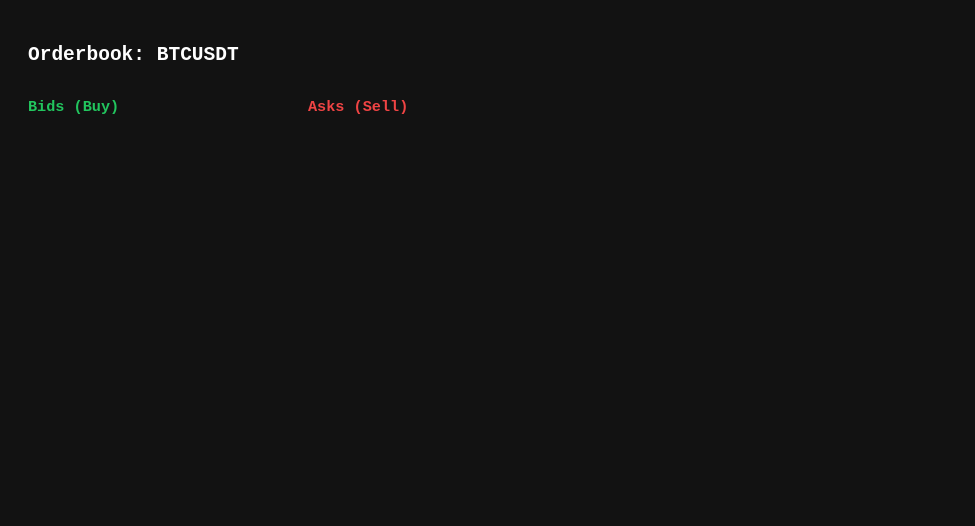
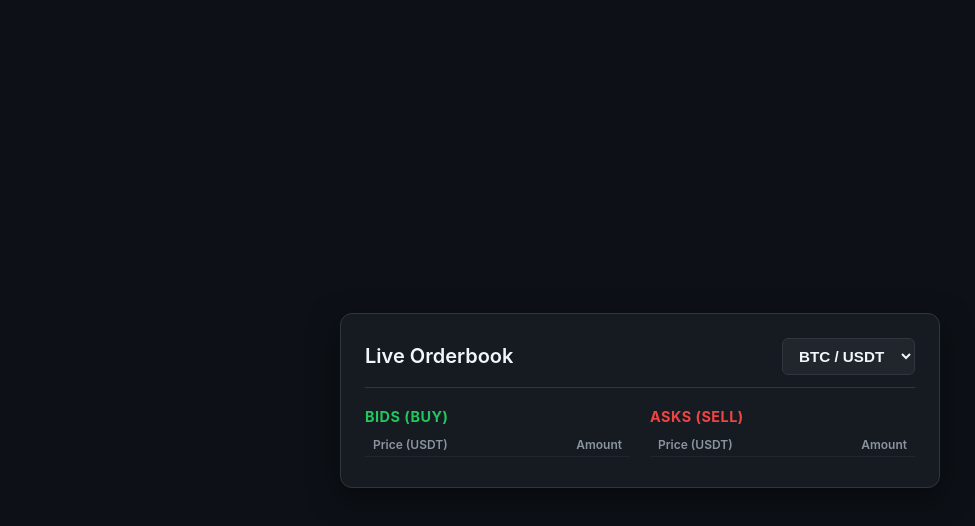
Before and after one commit to hungle00/live-orderbook, a website: page public/index.html in a window 1280 px wide. Shown: the whole page, without its empty margins (0-975 px from the left). Drawn offline with Linux system fonts and the light colour scheme.

Commit message:
Allow select multiple coin

```diff
--- a/public/index.html
+++ b/public/index.html
@@ -2,60 +2,162 @@
 <html lang="en">
 <head>
   <meta charset="UTF-8">
-  <title>Fastify Crypto Orderbook</title>
+  <meta name="viewport" content="width=device-width, initial-scale=1.0">
+  <title>Live Crypto Orderbook</title>
   <style>
-    body { background: #121212; color: #fff; font-family: monospace; padding: 20px; }
-
-    .orderbook-container {
-      display: flex;
-      gap: 30px;
+    * {
+      box-sizing: border-box;
+      margin: 0;
+      padding: 0;
     }
 
-    .column {
-      width: 250px;
+    body {
+      background-color: #0d1117;
+      color: #c9d1d9;
+      font-family: -apple-system, BlinkMacSystemFont, "Segoe UI", Roboto, monospace;
+      min-height: 100vh;
+      display: flex;
+      justify-content: center;
+      align-items: center;
+      padding: 20px;
+    }
+
+    .card {
+      background: #161b22;
+      border: 1px solid #30363d;
+      border-radius: 12px;
+      padding: 24px;
+      width: 100%;
+      max-width: 600px;
+      box-shadow: 0 10px 30px rgba(0, 0, 0, 0.5);
+    }
+
+    .header {
+      display: flex;
+      justify-content: space-between;
+      align-items: center;
+      margin-bottom: 20px;
+      padding-bottom: 12px;
+      border-bottom: 1px solid #30363d;
+    }
+
+    .title {
+      font-size: 1.25rem;
+      font-weight: 600;
+      color: #f0f6fc;
+    }
+
+    /* Styled Select Dropdown */
+    .symbol-select {
+      background-color: #21262d;
+      color: #f0f6fc;
+      border: 1px solid #30363d;
+      padding: 8px 12px;
+      border-radius: 6px;
+      font-weight: bold;
+      font-size: 0.95rem;
+      outline: none;
+      cursor: pointer;
+      transition: border-color 0.2s;
+    }
+
+    .symbol-select:hover {
+      border-color: #8b949e;
+    }
+
+    .orderbook-grid {
+      display: grid;
+      grid-template-columns: 1fr 1fr;
+      gap: 20px;
+    }
+
+    .column-title {
+      font-size: 0.9rem;
+      font-weight: 700;
+      margin-bottom: 8px;
+      text-transform: uppercase;
+      letter-spacing: 0.5px;
+    }
+
+    .title-bids { color: #22c55e; }
+    .title-asks { color: #ef4444; }
+
+    /* Table Header CSS */
+    .table-header {
+      display: flex;
+      justify-content: space-between;
+      font-size: 0.75rem;
+      color: #8b949e;
+      padding: 4px 8px;
+      border-bottom: 1px solid #21262d;
+      margin-bottom: 6px;
+      font-weight: 600;
     }
 
     .row {
       display: flex;
       justify-content: space-between;
-      padding: 4px 8px;
+      padding: 5px 8px;
       margin: 2px 0;
-      border-radius: 3px;
+      border-radius: 4px;
+      font-size: 0.85rem;
+      transition: background-color 0.3s;
     }
 
-    .price-green { color: #22c55e; font-weight: bold; }
-    .price-red { color: #ef4444; font-weight: bold; }
-    .amount { color: #a1a1aa; }
+    .price-green { color: #22c55e; font-weight: 600; }
+    .price-red { color: #ef4444; font-weight: 600; }
+    .amount { color: #8b949e; }
 
-    /* CSS Animations cho Price Flash */
+    /* Price Flash Animations */
     .flash-up { animation: flashGreen 0.4s ease-out; }
     .flash-down { animation: flashRed 0.4s ease-out; }
 
     @keyframes flashGreen {
-      0% { background-color: rgba(34, 197, 94, 0.4); }
+      0% { background-color: rgba(34, 197, 94, 0.35); }
       100% { background-color: transparent; }
     }
     @keyframes flashRed {
-      0% { background-color: rgba(239, 68, 68, 0.4); }
+      0% { background-color: rgba(239, 68, 68, 0.35); }
       100% { background-color: transparent; }
     }
   </style>
 </head>
 <body>
 
-  <h2>Orderbook: <span id="symbol">BTCUSDT</span></h2>
+  <div class="card">
+    <div class="header">
+      <div class="title">Live Orderbook</div>
 
-  <div class="orderbook-container">
-    <!-- Cột Bids (Bên Mua - Xanh) -->
-    <div class="column">
-      <h3 style="color: #22c55e;">Bids (Buy)</h3>
-      <div id="bids"></div>
+      <!-- Select Box chọn 5 Cặp Coin -->
+      <select id="symbolSelect" class="symbol-select">
+        <option value="BTCUSDT">BTC / USDT</option>
+        <option value="ETHUSDT">ETH / USDT</option>
+        <option value="SOLUSDT">SOL / USDT</option>
+        <option value="BNBUSDT">BNB / USDT</option>
+        <option value="XRPUSDT">XRP / USDT</option>
+      </select>
     </div>
 
-    <!-- Cột Asks (Bên Bán - Đỏ) -->
-    <div class="column">
-      <h3 style="color: #ef4444;">Asks (Sell)</h3>
-      <div id="asks"></div>
+    <div class="orderbook-grid">
+      <!-- Cột Bids -->
+      <div>
+        <div class="column-title title-bids">Bids (Buy)</div>
+        <div class="table-header">
+          <span>Price (USDT)</span>
+          <span>Amount</span>
+        </div>
+        <div id="bids"></div>
+      </div>
+
+      <!-- Cột Asks -->
+      <div>
+        <div class="column-title title-asks">Asks (Sell)</div>
+        <div class="table-header">
+          <span>Price (USDT)</span>
+          <span>Amount</span>
+        </div>
+        <div id="asks"></div>
+      </div>
     </div>
   </div>
 
@@ -63,35 +165,55 @@
     const protocol = window.location.protocol === 'https:' ? 'wss:' : 'ws:';
     const ws = new WebSocket(protocol + '//' + window.location.host + '/ws/orderbook');
 
+    const symbolSelect = document.getElementById('symbolSelect');
     const bidsContainer = document.getElementById('bids');
     const asksContainer = document.getElementById('asks');
 
-    // Dùng Map để lưu giá trị [price -> amount] của lần render trước
     const lastBidsMap = new Map();
     const lastAsksMap = new Map();
+
+    ws.onopen = () => {
+      // Khi vừa kết nối, gửi Subscribe cặp mặc định
+      subscribeSymbol(symbolSelect.value);
+    };
 
     ws.onmessage = (event) => {
       const { type, payload } = JSON.parse(event.data);
       if (type === 'ORDERBOOK_UPDATE') {
-        document.getElementById('symbol').innerText = payload.symbol;
-
-        // Render cả 2 bên
         renderOrderbook(payload.bids, bidsContainer, lastBidsMap, 'price-green');
         renderOrderbook(payload.asks, asksContainer, lastAsksMap, 'price-red');
       }
     };
 
-    /**
-     * Hàm dùng chung để render Bids / Asks
-     */
+    // Bắt sự kiện người dùng đổi coin từ Select Box
+    symbolSelect.addEventListener('change', (e) => {
+      const newSymbol = e.target.value;
+
+      // Xóa bộ nhớ giá cũ khi đổi sang coin mới
+      lastBidsMap.clear();
+      lastAsksMap.clear();
+      bidsContainer.innerHTML = '';
+      asksContainer.innerHTML = '';
+
+      subscribeSymbol(newSymbol);
+    });
+
+    function subscribeSymbol(symbol) {
+      if (ws.readyState === WebSocket.OPEN) {
+        ws.send(JSON.stringify({
+          action: 'SUBSCRIBE',
+          symbol: symbol
+        }));
+      }
+    }
+
     function renderOrderbook(orders, container, lastOrdersMap, priceClass) {
-      container.innerHTML = ''; // Clear DOM cũ
+      container.innerHTML = '';
 
       orders.forEach(([price, amount]) => {
         const row = document.createElement('div');
         row.className = 'row';
 
-        // Lấy lượng (amount) hoặc giá trước đó để so sánh
         const prevAmount = lastOrdersMap.get(price);
 
         if (prevAmount !== undefined) {
@@ -100,7 +222,6 @@
           } else if (amount < prevAmount) {
             row.classList.add('flash-down');
           }
-          // Nếu amount === prevAmount thì không thêm class gì cả -> Không bị lỗi string rỗng!
         }
 
         row.innerHTML = `
@@ -109,8 +230,6 @@
         `;
 
         container.appendChild(row);
-
-        // Lưu lại amount hiện tại của mức giá này cho lần render sau
         lastOrdersMap.set(price, amount);
       });
     }
--- a/server.js
+++ b/server.js
@@ -196,6 +196,7 @@ fastify.register(async function (fastify) {
 
       const previousSymbol = socket.subscribedSymbol;
       socket.subscribedSymbol = symbol;
+      fastify.log.info({ previousSymbol, newSymbol: symbol }, 'Browser changed orderbook subscription');
 
       const orderbook = orderbooks.get(symbol);
       if (orderbook && socket.readyState === WebSocket.OPEN) {
```
